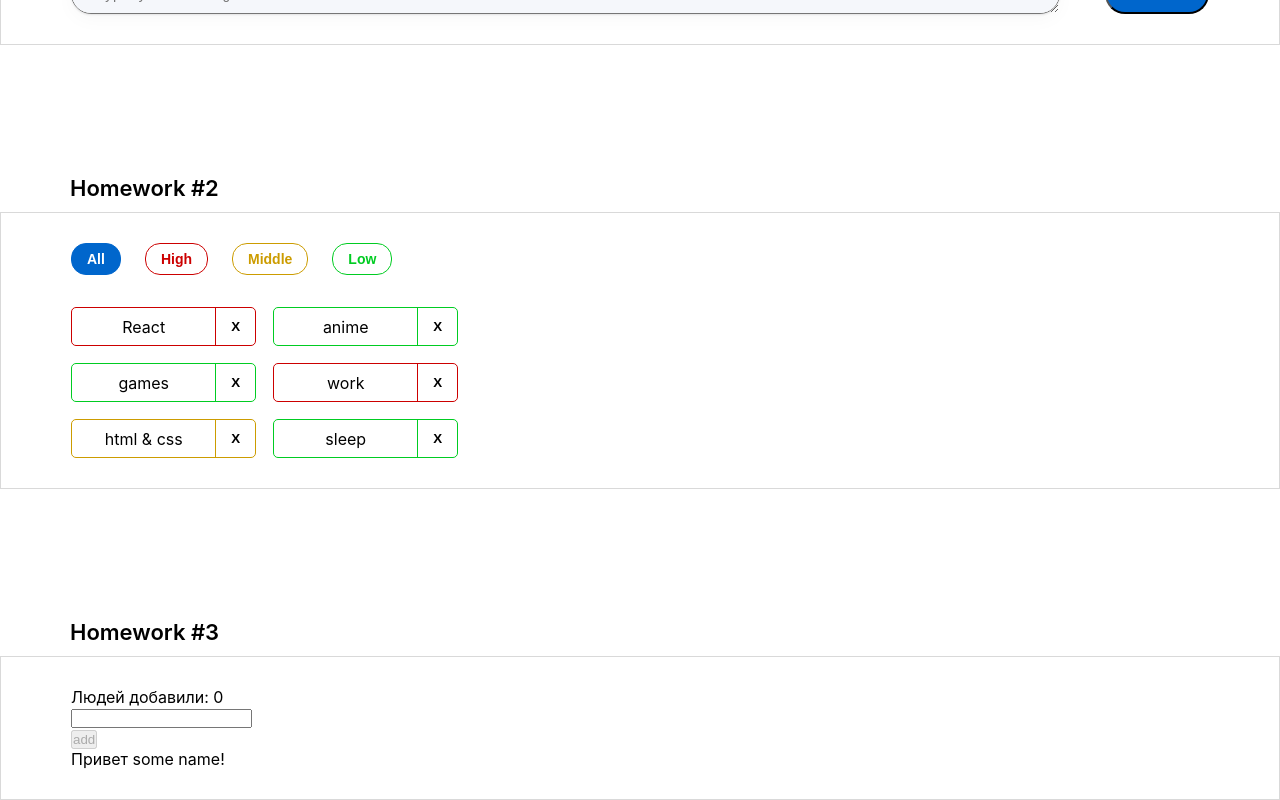
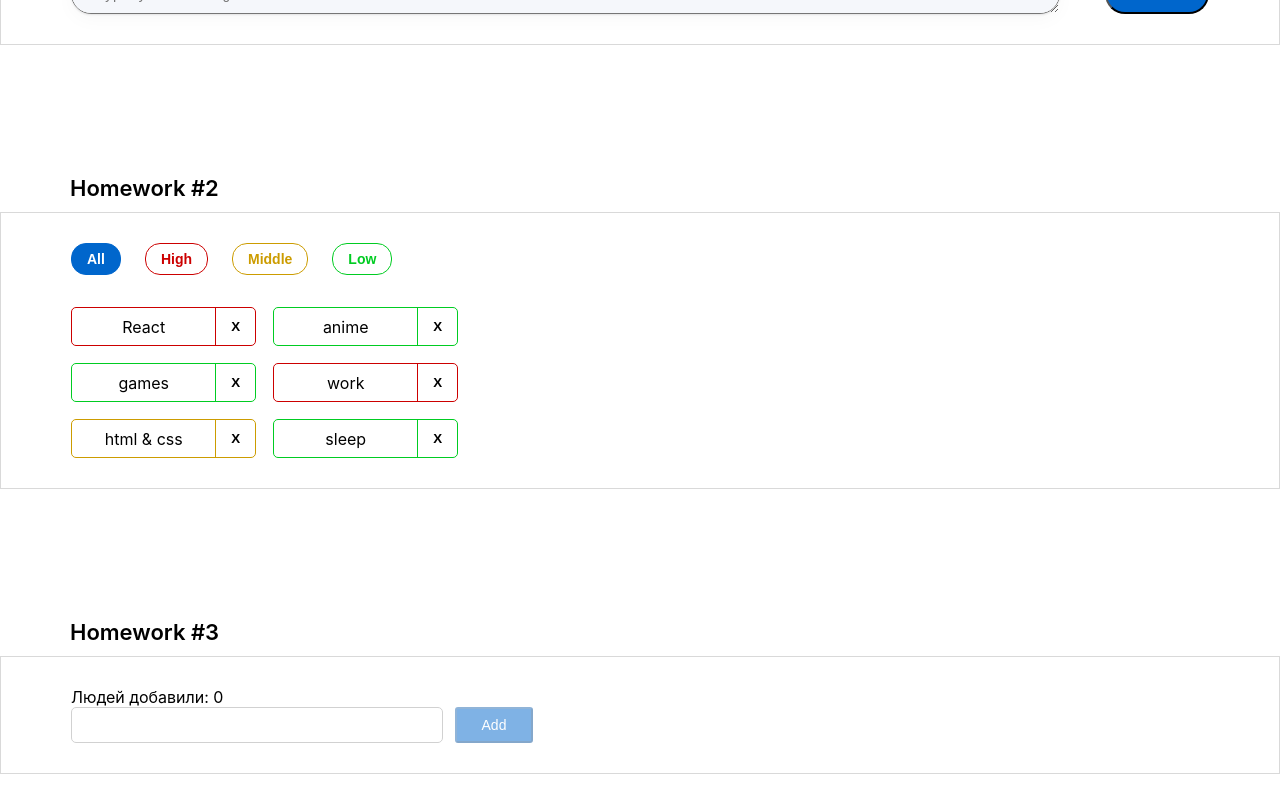
Before and after one commit to hazinega100/chat, a React (Create React App) app: page /#/pre-junior in a window 1280 px wide. Before the commit this address led to /. Shown: the part 406-1206 px from the top of the page. After the commit the page ends 1180 px from the top, so only its background shows below. Built offline with nearby package versions, Linux system fonts and the light colour scheme.

Commit message:
hw3 finish

```diff
--- a/src/s2-homeworks/hw03/Greeting.module.css
+++ b/src/s2-homeworks/hw03/Greeting.module.css
@@ -1,22 +1,44 @@
 .greetingForm {
+    font-weight: 400;
+    font-size: 14px;
+    color: rgba(0, 0, 0, 0.5);
 }
 
 .inputAndButtonContainer {
+    display: flex;
+    align-items: center;
 }
 
 .error {
+    color: #cc0000;
 }
 
 .input {
+    width: 372px;
+    height: 36px;
+    border: 1px solid #D1D1D1;
+    border-radius: 5px;
 }
 
 .input:focus {
 }
 
 .errorInput {
+    width: 372px;
+    height: 36px;
+    border: 1px solid #CC0000;
+    border-radius: 5px;
 }
 
 .button {
+    margin-left: 12px;
+    width: 78px;
+    height: 36px;
+    border-radius: 3px;
+    font-size: 14px;
+    background: #0066CC;
+    color: #fff;
+    cursor: pointer;
 }
 
 .button:focus {
@@ -26,10 +48,17 @@
 }
 
 .button:disabled {
+    background: #0066CC;
+    opacity: 0.5;
 }
 
 .text {
+    font-size: 16px;
+    color: #000;
 }
 
 .greeting {
+    font-weight: 500;
+    font-size: 14px;
+    color: #000;
 }
--- a/src/s2-homeworks/hw03/Greeting.tsx
+++ b/src/s2-homeworks/hw03/Greeting.tsx
@@ -1,15 +1,15 @@
-import React, {ChangeEvent, KeyboardEvent} from 'react'
+import React, {ChangeEvent, KeyboardEvent} from "react"
 import s from './Greeting.module.css'
 
 type GreetingPropsType = {
-    name: any // need to fix any
-    setNameCallback: any // need to fix any
-    addUser: any // need to fix any
-    onBlur: any // need to fix any
-    onEnter: any // need to fix any
-    error: any // need to fix any
-    totalUsers: any // need to fix any
-    lastUserName?: any // need to fix any
+    name: string // need to fix any
+    setNameCallback: (e: ChangeEvent<HTMLInputElement>) => void // need to fix any
+    addUser: () => void // need to fix any
+    onBlur: () => void // need to fix any
+    onEnter: (e: KeyboardEvent<HTMLInputElement>) => void // need to fix any
+    error: string // need to fix any
+    totalUsers: number // need to fix any
+    lastUserName?: string // need to fix any
 }
 
 // презентационная компонента (для верстальщика)
@@ -25,7 +25,7 @@ const Greeting: React.FC<GreetingPropsType> = (
         lastUserName,
     } // деструктуризация пропсов
 ) => {
-    const inputClass = s.errorInput // need to fix with (?:)
+    const inputClass = error ? s.errorInput : s.input // need to fix with (?:)
 
     return (
         <div id={'hw3-form'} className={s.greetingForm}>
@@ -57,7 +57,7 @@ const Greeting: React.FC<GreetingPropsType> = (
                     className={s.button}
                     disabled={!name.trim()}
                 >
-                    add
+                    Add
                 </button>
             </div>
 
--- a/src/s2-homeworks/hw03/GreetingContainer.tsx
+++ b/src/s2-homeworks/hw03/GreetingContainer.tsx
@@ -1,38 +1,43 @@
-import React, { ChangeEvent, KeyboardEvent, useState } from 'react'
-import Greeting from './Greeting'
-import { UserType } from './HW3'
+import React, {ChangeEvent, KeyboardEvent, useState} from "react"
+import Greeting from "./Greeting"
+import {UserType} from "./HW3"
+
 
 type GreetingContainerPropsType = {
-    users: any // need to fix any
-    addUserCallback: any // need to fix any
+    users: Array<UserType> // need to fix any
+    addUserCallback: (name: string) => void // need to fix any
 }
 
-export const pureAddUser = (name: any, setError: any, setName: any, addUserCallback: any) => {
-    // если имя пустое - показать ошибку, иначе - добавить юзера и очистить инпут
+export const pureAddUser = (name: string, setError: (error: string) => void, setName: (name: string) => void, addUserCallback: (name: string) => void) => {
+    if (name.trim() === "") {
+        setError("Ошибка! Введите имя!")
+    } else {
+        addUserCallback(name)
+        setName("")
+    }
 }
 
-export const pureOnBlur = (name: any, setError: any) => { // если имя пустое - показать ошибку
+export const pureOnBlur = (name: string, setError: (error: string) => void) => {
+    if (name.trim() === "") setError("Ошибка! Введите имя!")
 }
 
-export const pureOnEnter = (e: any, addUser: any) => { // если нажата кнопка Enter - добавить
+export const pureOnEnter = (e: KeyboardEvent<HTMLInputElement>, addUser: () => void) => {
+    if (e.key === "Enter") addUser()
 }
-
-// более простой и понятный для новичков
-// function GreetingContainer(props: GreetingPropsType) {
 
 // более современный и удобный для про :)
 const GreetingContainer: React.FC<GreetingContainerPropsType> = ({
-    users,
-    addUserCallback,
-}) => {
+                                                                     users,
+                                                                     addUserCallback,
+                                                                 }) => {
     // деструктуризация пропсов
-    const [name, setName] = useState<any>('') // need to fix any
-    const [error, setError] = useState<any>('') // need to fix any
+    const [name, setName] = useState<string>("")
+    const [error, setError] = useState<string>("")
 
-    const setNameCallback = (e: any) => { // need to fix any
-        setName('some name') // need to fix
+    const setNameCallback = (e: ChangeEvent<HTMLInputElement>) => {
+        setName(e.currentTarget.value)
 
-        error && setError('')
+        error && setError("")
     }
     const addUser = () => {
         pureAddUser(name, setError, setName, addUserCallback)
@@ -42,12 +47,12 @@ const GreetingContainer: React.FC<GreetingContainerPropsType> = ({
         pureOnBlur(name, setError)
     }
 
-    const onEnter = (e: any) => {
+    const onEnter = (e: KeyboardEvent<HTMLInputElement>) => {
         pureOnEnter(e, addUser)
     }
-
-    const totalUsers = 0 // need to fix
-    const lastUserName = 'some name' // need to fix
+    // console.log(users)
+    let totalUsers = users.length // need to fix
+    let lastUserName = users.length ? users[users.length - 1].name : ""// need to fix
 
     return (
         <Greeting
--- a/src/s2-homeworks/hw03/HW3.tsx
+++ b/src/s2-homeworks/hw03/HW3.tsx
@@ -4,13 +4,13 @@ import s2 from '../../s1-main/App.module.css'
 import GreetingContainer from './GreetingContainer'
 
 /*
-* 1 - описать тип UserType
-* 2 - указать нужный тип в useState с users
-* 3 - дописать типы и логику функции pureAddUserCallback и проверить её тестами
+* 1 - описать тип UserType +
+* 2 - указать нужный тип в useState с users +
+* 3 - дописать типы и логику функции pureAddUserCallback и проверить её тестами +
 * 4 - в файле GreetingContainer.tsx дописать типизацию пропсов
-* 5 - в файле GreetingContainer.tsx указать нужные типы в useState с name и error
-* 6 - в файле GreetingContainer.tsx дописать тип и логику функции setNameCallback
-* 7 - в файле GreetingContainer.tsx дописать логику функций pureAddUser, pureOnBlur, pureOnEnter и проверить их тестами
+* 5 - в файле GreetingContainer.tsx указать нужные типы в useState с name и error +
+* 6 - в файле GreetingContainer.tsx дописать тип и логику функции setNameCallback +
+* 7 - в файле GreetingContainer.tsx дописать логику функций pureAddUser, pureOnBlur, pureOnEnter и проверить их тестами +
 * 8 - в файле GreetingContainer.tsx вычислить количество добавленных и имя последнего (totalUsers, lastUserName)
 * 9 - в файле Greeting.tsx дописать типизацию пропсов
 * 10 - в файле Greeting.tsx вычислить inputClass в зависимости от наличия ошибки
@@ -19,20 +19,23 @@ import GreetingContainer from './GreetingContainer'
 
 // types
 export type UserType = {
-    _id: any // need to fix any
-    name: any // need to fix any
+    _id: string // need to fix any +
+    name: string // need to fix any +
 }
 
-export const pureAddUserCallback = (name: any, setUsers: any, users: any) => { // need to fix any
-    const user = { // need to fix
+export const pureAddUserCallback = (name: string, setUsers: (user: Array<UserType>) => void, users: Array<UserType>) => { // need to fix any
+    const user = {
+        _id: v1(),
+        name: name
     }
     setUsers([...users, user])
+    console.log(user)
 }
 
 const HW3 = () => {
-    const [users, setUsers] = useState<any>([]) // need to fix any
+    const [users, setUsers] = useState<Array<UserType>>([]) // need to fix any +
 
-    const addUserCallback = (name: any) => { // need to fix any
+    const addUserCallback = (name: string) => { // need to fix any +
         pureAddUserCallback(name, setUsers, users)
     }
 
```
